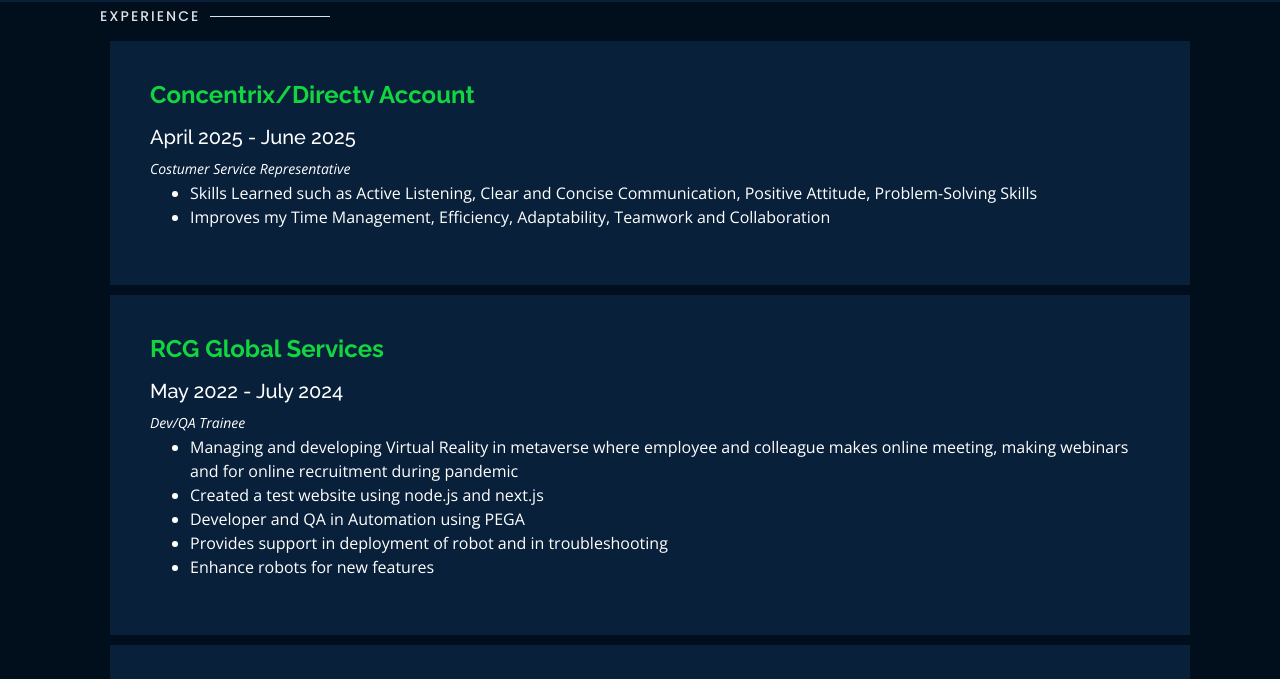
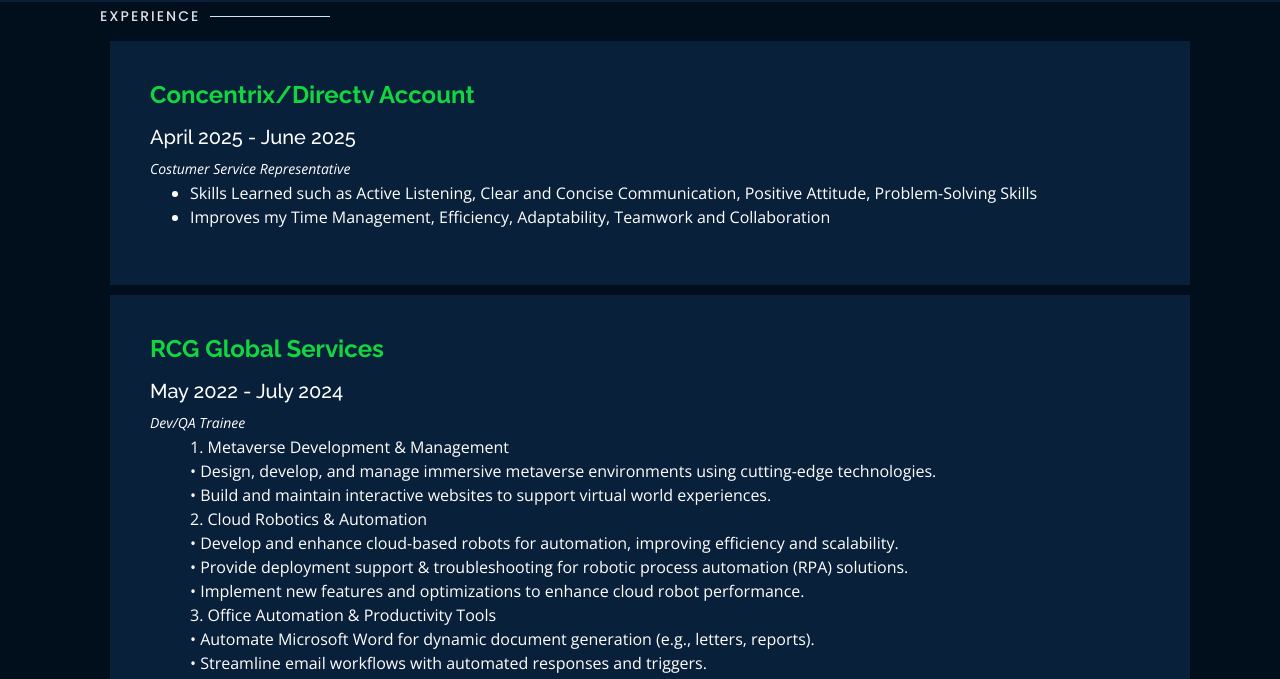
Before and after one commit to 18Blank23/test2.github.io, a plain HTML site: page index.html in a window 1280 px wide. Both pictures are taken after a click on the link "Experience". Shown: the part 88-767 px from the top of the page. Drawn offline with nearby package versions, Linux system fonts and the light colour scheme.

Commit message:
Update index.html

```diff
--- a/index.html
+++ b/index.html
@@ -337,11 +337,21 @@
                 <h5 style="text-align:left;">May 2022 - July 2024</h5>
                 <p style="text-align:left;color:#fff"><em>Dev/QA Trainee</em></p>
                 <ul style="text-align:left;">
-                  <li>Managing and developing Virtual Reality in metaverse where employee and colleague makes online meeting, making webinars and for online recruitment during pandemic</li>
-                  <li>Created a test website using node.js and next.js</li>
-                  <li>Developer and QA in Automation using PEGA</li>
-                  <li>Provides support in deployment of robot and in troubleshooting</li>
-                  <li>Enhance robots for new features</li>
+                 1. Metaverse Development & Management<br>
+                      •	Design, develop, and manage immersive metaverse environments using cutting-edge technologies.<br>
+                      •	Build and maintain interactive websites to support virtual world experiences.<br>
+                      2. Cloud Robotics & Automation<br>
+•	Develop and enhance cloud-based robots for automation, improving efficiency and scalability.<br>
+•	Provide deployment support & troubleshooting for robotic process automation (RPA) solutions.<br>
+•	Implement new features and optimizations to enhance cloud robot performance.<br>
+3. Office Automation & Productivity Tools<br>
+•	Automate Microsoft Word for dynamic document generation (e.g., letters, reports).<br>
+•	Streamline email workflows with automated responses and triggers.<br>
+•	Develop Excel automation tools for data calculations, analysis, and structured reporting.<br>
+4. Software Development<br>
+•	Build robust web applications using Spring Boot and JSP for backend and frontend integration.<br>
+•	Ensure seamless functionality, performance, and user experience.<br>
+
                 </ul>
               </div>
               <div class="col-md-12 mt-4 mt-md-0 icon-box" data-aos="fade-up" data-aos-delay="100">
@@ -349,10 +359,11 @@
                 <h5 style="text-align:left;">July 2019 - Dec 2019</h5>
                 <p style="text-align:left;color:#fff"><em>IT Specialist</em></p>
                 <ul style="text-align:left;">
-                  <li>Tested and designed website </li>
-                  <li>created an ID System which can make ID faster</li>
-                  <li>Managing worker's databases</li>
-                  <li>Created biometric system daily time record</li>
+                  1. Automated Systems Development<br>
+                  •	Engineered a biometric timekeeping system using MySQL, reducing attendance processing time by 75% through optimized database architecture and automated reporting.<br>
+                  2. Web & Database Solutions<br>
+                  •	Developed an automated ID generation system (PHP + JavaScript) that accelerated processing by 60% via dynamic form validation and MySQL integration.<br>
+                  •	Managed employee databases (MySQL), ensuring 99.9% uptime through indexed queries and scheduled backups.<br>
                 </ul>
               </div>
 
```
